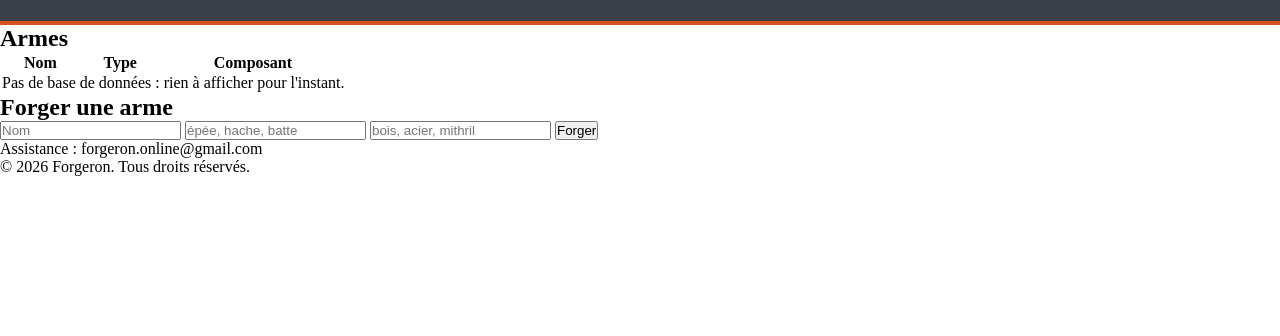
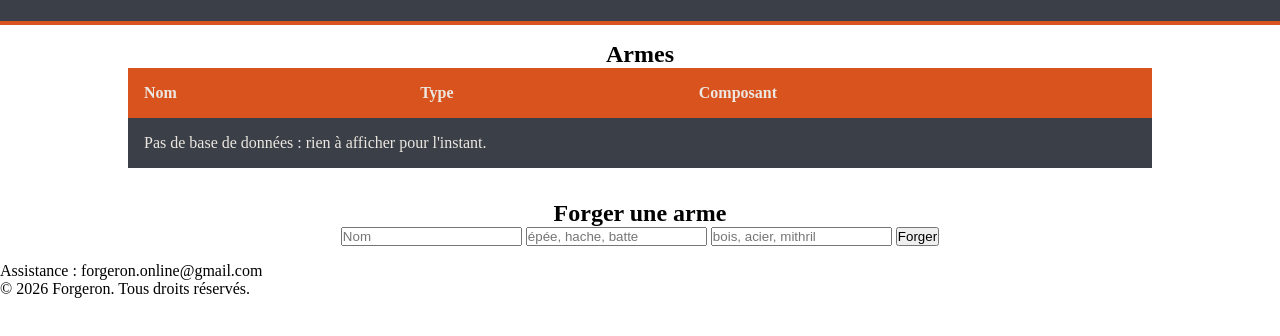
Before and after one commit to Lohos06/Docker, a website: page app/public/index.html in a window 1280 px wide. Shown: the part 64-400 px from the top of the page. Drawn offline with Linux system fonts and the light colour scheme; no server answers.

Commit message:
css de la table

```diff
--- a/app/public/style/table.css
+++ b/app/public/style/table.css
@@ -0,0 +1,30 @@
+section {
+    display: flex;
+    justify-content: center;
+    align-items: center;
+    flex-direction: column;
+    padding: 1rem 0 1rem 0;
+}
+
+table {
+    width: 80%;
+    border-collapse: collapse;
+}
+
+th {
+    background: var(--primary-color);
+    color: var(--bg-light);
+    text-align: left;
+    padding: 1rem;
+}
+
+td {
+    background: var(--secondary-color);
+    color: var(--bg-light);
+    padding: 1rem;
+}
+
+tr:hover td {
+    background: var(--bg-dark);
+    color: var(--accent-color);
+}
--- a/app/public/style/variables.css
+++ b/app/public/style/variables.css
@@ -1,8 +1,6 @@
 :root {
     --primary-color: #D9531E;
-
-    --secondary-color: #3B4048;;
-
+    --secondary-color: #3B4048;
     --accent-color: #F5B041;
     --bg-light: #ECE7E1;
     --bg-dark: #15171A;
```
